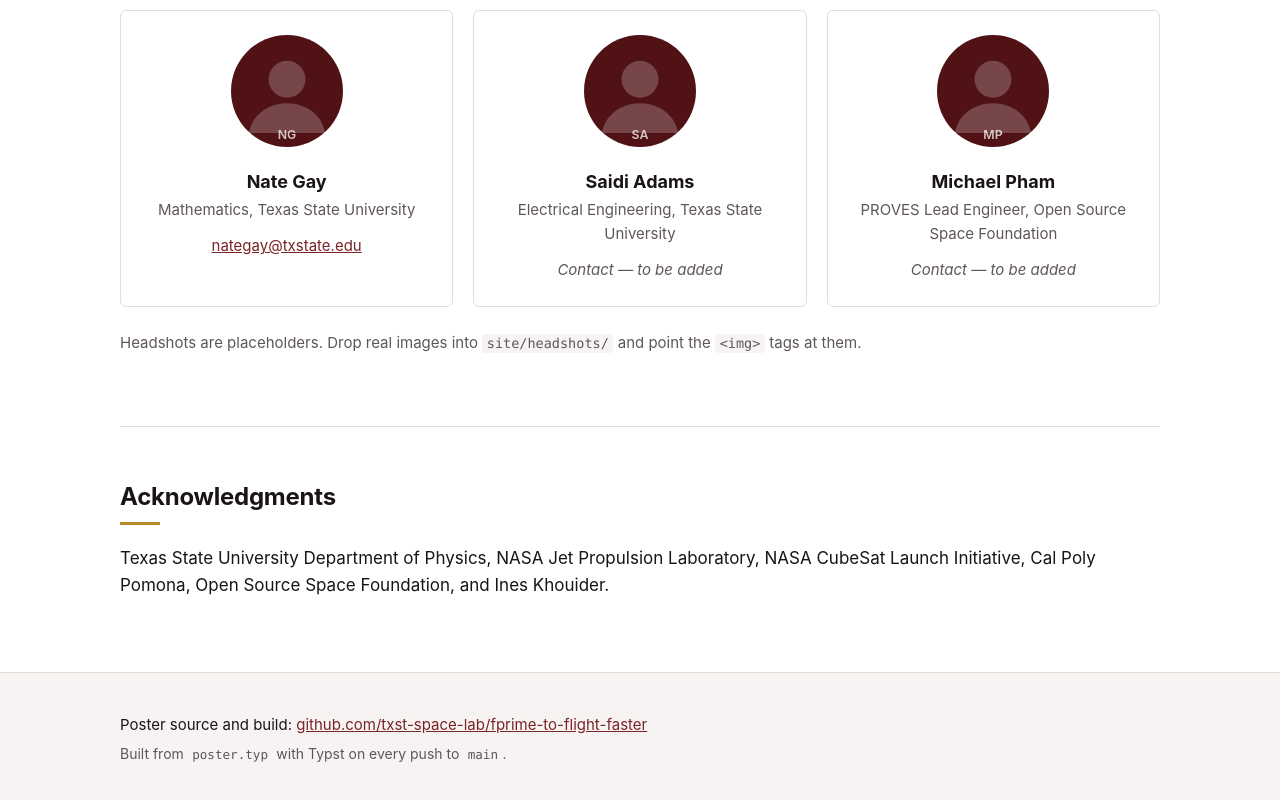
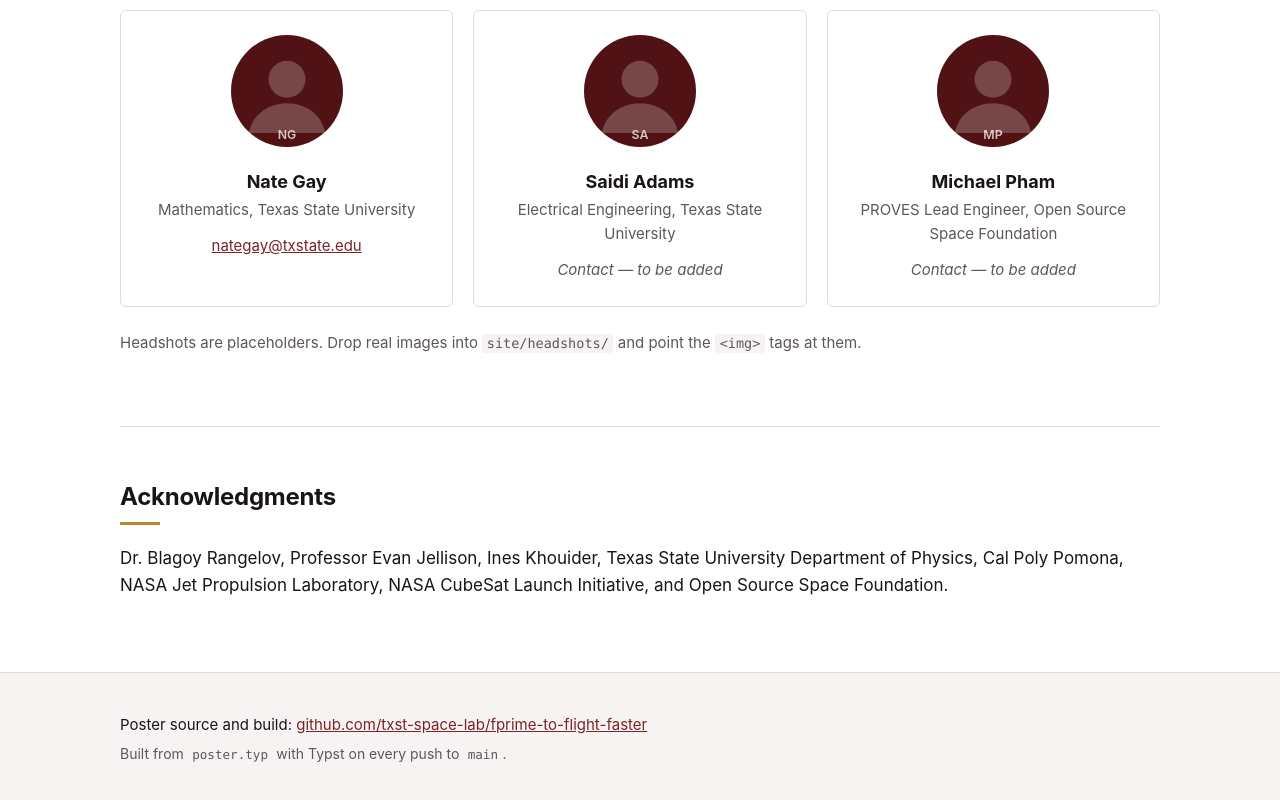
Before and after one commit to txst-space-lab/fprime-to-flight-faster, a plain HTML site: page site/index.html in a window 1280 px wide. Shown: the part 3030-3830 px from the top of the page. Drawn offline with Linux system fonts and the light colour scheme.

Commit message:
Update TXST attribution

```diff
--- a/site/index.html
+++ b/site/index.html
@@ -124,8 +124,9 @@
 
   <section class="ack">
     <h2>Acknowledgments</h2>
-    <p>Texas State University Department of Physics, NASA Jet Propulsion Laboratory, NASA CubeSat
-    Launch Initiative, Cal Poly Pomona, Open Source Space Foundation, and Ines Khouider.</p>
+    <p>Dr. Blagoy Rangelov, Professor Evan Jellison, Ines Khouider, Texas State University
+    Department of Physics, Cal Poly Pomona, NASA Jet Propulsion Laboratory, NASA CubeSat
+    Launch Initiative, and Open Source Space Foundation.</p>
   </section>
 
 </main>
```
Also changed, not shown: 1 other file.
